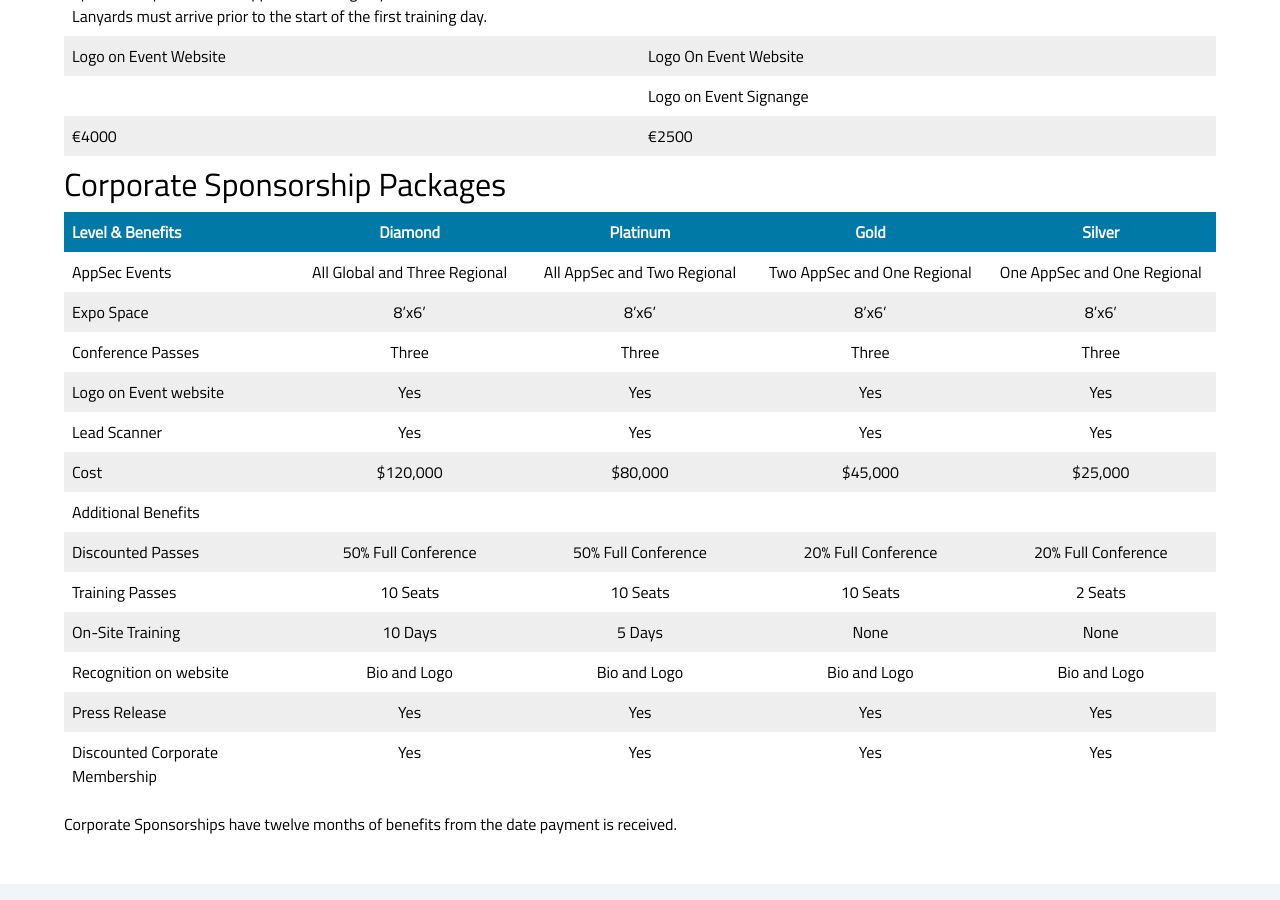
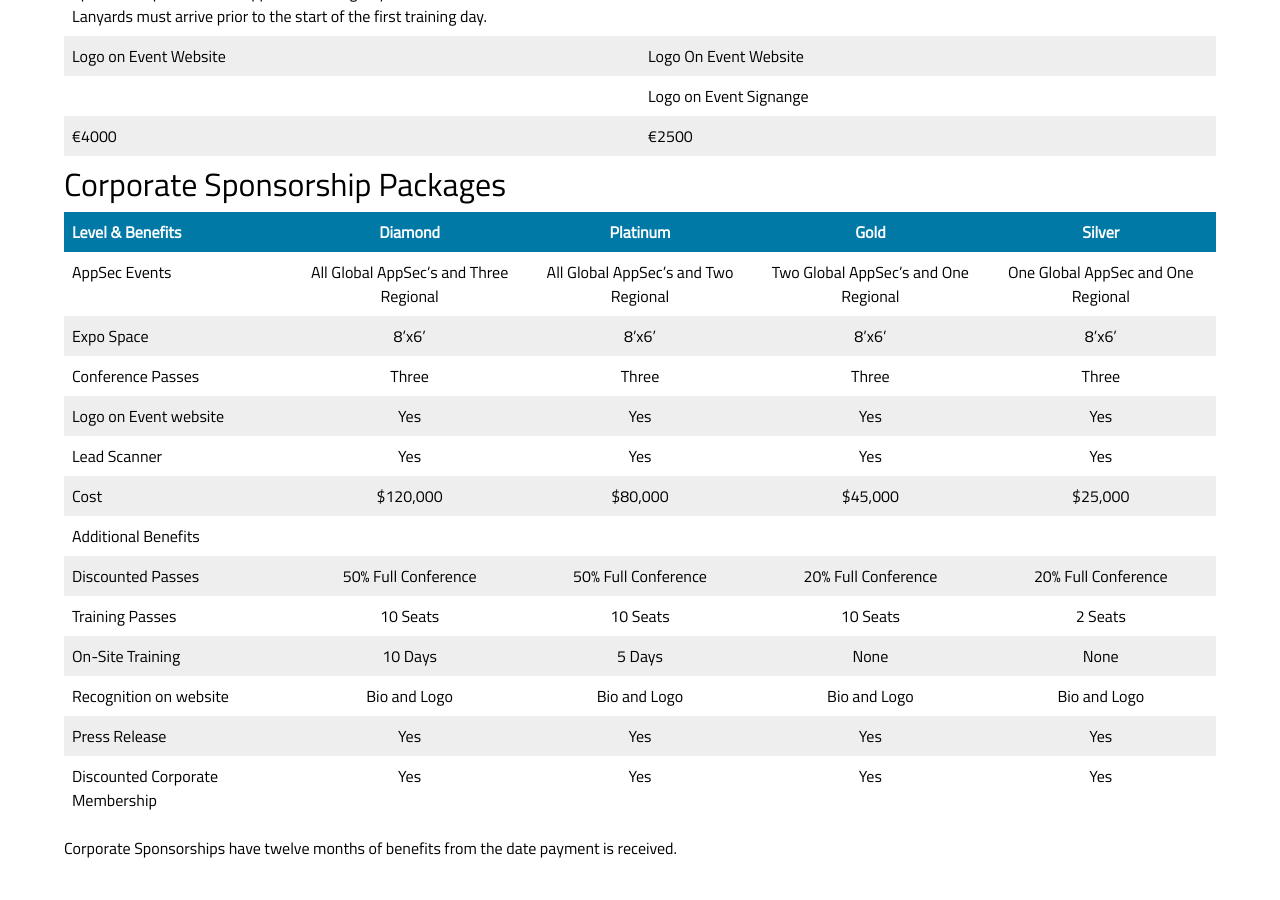
Before and after one commit to globalsea/globalsea.github.io, a Jekyll site: the page built from sponsors/index.md, in a window 1280 px wide and 900 px high, scrolled down 1078 px. Built offline with Jekyll 4.4.1, drawn with Linux system fonts in a browser that asks for light colours; some web fonts are replaced.

Commit message:
Update index.md

```diff
--- a/sponsors/index.md
+++ b/sponsors/index.md
@@ -37,7 +37,7 @@ If you are interested in becoming a Single or Corporate Event Sponsor, please co
 
 | Level & Benefits | Diamond | Platinum | Gold | Silver |
 | ----- | :-----: | :-----: | :-----: | :-----: |
-| AppSec Events | All Global and Three Regional | All AppSec and Two Regional | Two AppSec and One Regional | One AppSec and One Regional |
+| AppSec Events | All Global AppSec's and Three Regional | All Global AppSec's and Two Regional | Two Global AppSec's and One Regional | One Global AppSec and One Regional |
 | Expo Space | 8'x6'| 8'x6'| 8'x6'| 8'x6'|
 | Conference Passes | Three  | Three  | Three  | Three  |
 | Logo on Event website | Yes | Yes | Yes | Yes |
```
